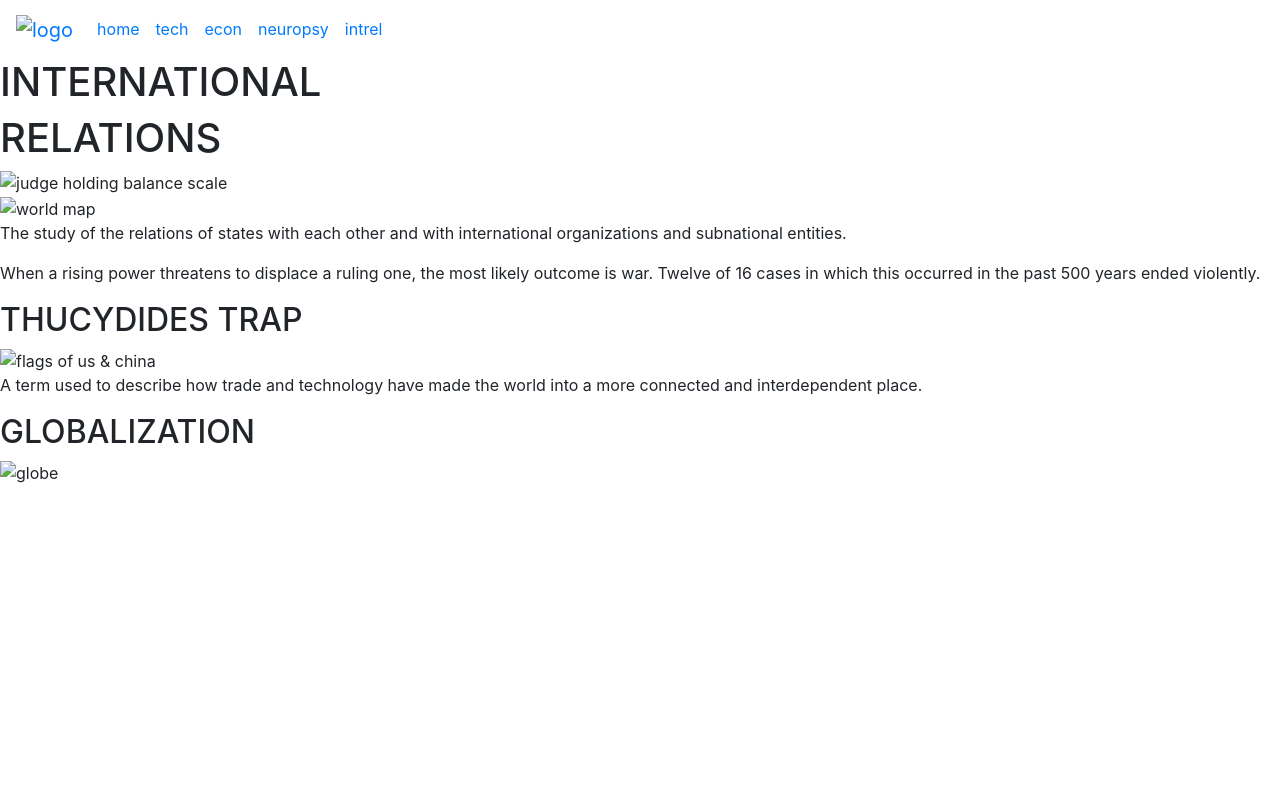
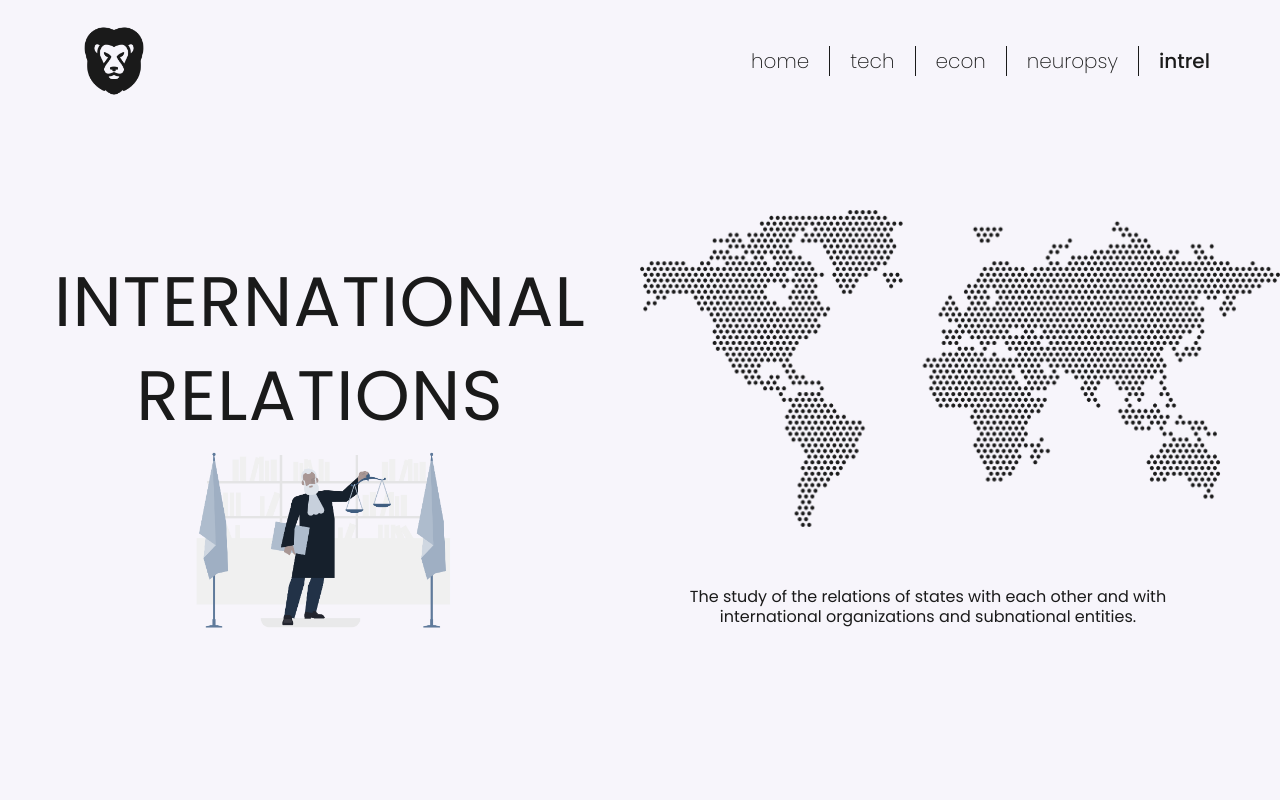
Before and after one commit to SimarMann/homepage-example, a plain HTML site: page intrel.html in a window 1280 px wide. Shown: the top 800 px of the page. Drawn offline with nearby package versions, Linux system fonts and the light colour scheme; the site is published under a folder, as on GitHub Pages, so addresses that start at the root find nothing.

Commit message:
fix broken links in intrel.html

```diff
--- a/intrel.html
+++ b/intrel.html
@@ -6,7 +6,7 @@
     <link rel="stylesheet" href="https://cdn.jsdelivr.net/npm/bootstrap@4.5.3/dist/css/bootstrap.min.css" integrity="sha384-TX8t27EcRE3e/ihU7zmQxVncDAy5uIKz4rEkgIXeMed4M0jlfIDPvg6uqKI2xXr2" crossorigin="anonymous">
     <script src="https://code.jquery.com/jquery-3.5.1.slim.min.js" integrity="sha384-DfXdz2htPH0lsSSs5nCTpuj/zy4C+OGpamoFVy38MVBnE+IbbVYUew+OrCXaRkfj" crossorigin="anonymous"></script>
     <script src="https://cdn.jsdelivr.net/npm/bootstrap@4.5.3/dist/js/bootstrap.bundle.min.js" integrity="sha384-ho+j7jyWK8fNQe+A12Hb8AhRq26LrZ/JpcUGGOn+Y7RsweNrtN/tE3MoK7ZeZDyx" crossorigin="anonymous"></script>
-    <link href="/css/styles.css" rel="stylesheet">
+    <link href="css/styles.css" rel="stylesheet">
     <link rel="preconnect" href="https://fonts.googleapis.com">
     <link rel="preconnect" href="https://fonts.gstatic.com" crossorigin>
     <link href="https://fonts.googleapis.com/css2?family=Poppins:wght@200;400;500&display=swap" rel="stylesheet">
@@ -18,7 +18,7 @@
       <header class="alt-header">
         <nav class="navbar navbar-expand-lg">
           <a class="navbar-brand" href="#">
-            <img class="logo" alt="logo" src="/img/intrel/lion.png">
+            <img class="logo" alt="logo" src="img/intrel/lion.png">
           </a>
           <button class="navbar-toggler" type="button" data-toggle="collapse" data-target="#navbarCollapse" aria-controls="navbarCollapse" aria-expanded="false" aria-label="Toggle navigation">
             <span class="navbar-toggler-icon open-icon"></span>
@@ -26,19 +26,19 @@
           <div class="collapse navbar-collapse" id="navbarCollapse">
             <ul class="navbar-nav mr-auto">
               <li class="nav-item intrel-border">
-                <a class="nav-link intrel-color" href="/index.html">home</a>
+                <a class="nav-link intrel-color" href="index.html">home</a>
               </li>
               <li class="nav-item intrel-border">
-                <a class="nav-link intrel-color" href="/tech.html">tech</a>
+                <a class="nav-link intrel-color" href="tech.html">tech</a>
               </li>
               <li class="nav-item intrel-border">
-                <a class="nav-link intrel-color" href="/econ.html">econ</a>
+                <a class="nav-link intrel-color" href="econ.html">econ</a>
               </li>
               <li class="nav-item intrel-border">
-                <a class="nav-link intrel-color" href="/neuropsy.html">neuropsy</a>
+                <a class="nav-link intrel-color" href="neuropsy.html">neuropsy</a>
               </li>
               <li class="nav-item intrel-border active">
-                <a class="nav-link intrel-color" href="/intrel.html">intrel</a>
+                <a class="nav-link intrel-color" href="intrel.html">intrel</a>
               </li>
             </ul>
           </div>
@@ -48,10 +48,10 @@
         <div class="heading-div">
           <h1 class="heading heading-size-alt">INTERNATIONAL</h1>
           <h1 class="heading heading-size-alt">RELATIONS</h1>
-          <img class="small-graphic" src="/img/intrel/sgraphic.PNG" alt="judge holding balance scale">
+          <img class="small-graphic" src="img/intrel/sgraphic.PNG" alt="judge holding balance scale">
         </div>
         <div class="text-div text-div-intrel">
-          <img class="large-graphic" src="/img/intrel/graphic.png" alt="world map">
+          <img class="large-graphic" src="img/intrel/graphic.png" alt="world map">
           <p class="description intrel-description">The study of the relations of states with each other and with international organizations and subnational entities.</p>
         </div>
       </main>
@@ -60,18 +60,18 @@
           <div class="subtopic-card intrel-card">
             <p class="subtopic-description">When a rising power threatens to displace a ruling one, the most likely outcome is war. Twelve of 16 cases in which this occurred in the past 500 years ended violently.</p>
             <h2 class="subtopic-heading">THUCYDIDES TRAP</h2>
-            <img class="subtopic-icon" src="/img/intrel/uschina-icon.png" alt="flags of us & china">
+            <img class="subtopic-icon" src="img/intrel/uschina-icon.png" alt="flags of us & china">
           </div>
         </article>
         <article class="subtopic">
           <div class="subtopic-card intrel-card">
             <p class="subtopic-description">A term used to describe how trade and technology have made the world into a more connected and interdependent place.</p>
             <h2 class="subtopic-heading">GLOBALIZATION</h2>
-            <img class="subtopic-icon" src="/img/intrel/globe-icon.png" alt="globe">
+            <img class="subtopic-icon" src="img/intrel/globe-icon.png" alt="globe">
           </div>
         </article>
       </div>
     </div>
-    <script src="/js/script.js"></script>
+    <script src="js/script.js"></script>
   </body>
 </html>
```
